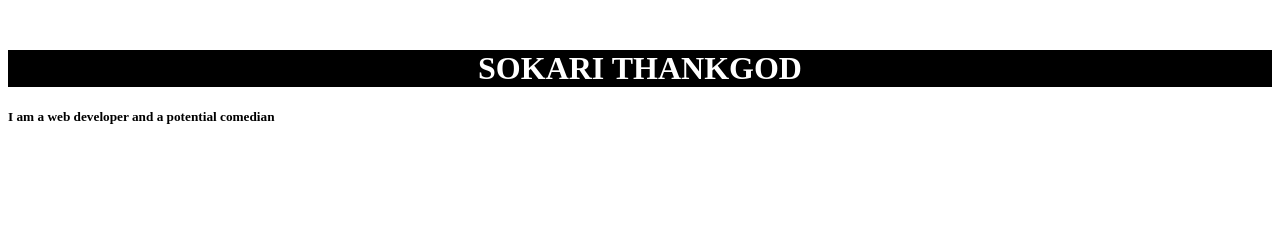
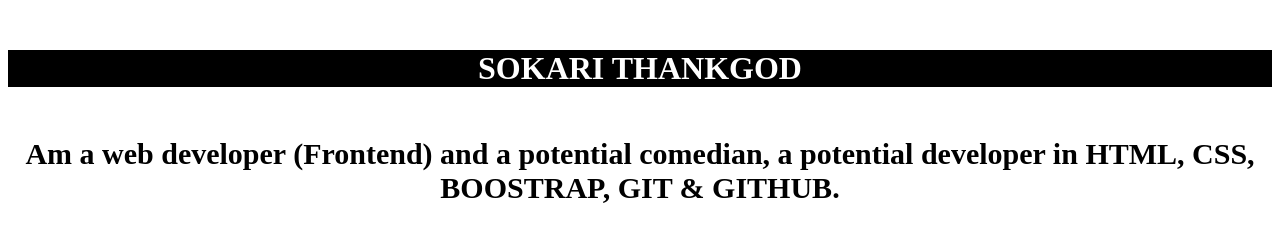
Before and after one commit to Addresser001/practices, a plain HTML site: page index.html in a window 1280 px wide. Drawn offline with Linux system fonts and the light colour scheme.

Commit message:
New features of index html and css file

```diff
--- a/index.css
+++ b/index.css
@@ -4,3 +4,7 @@ h1{
     margin-top: 50px;
     text-align: center;
 }
+h5{
+    font-size: 30px;
+    text-align: center;
+}
--- a/index.html
+++ b/index.html
@@ -8,6 +8,6 @@
 </head>
 <body>
     <h1>SOKARI THANKGOD</h1>
-    <h5>I am a web developer and a potential comedian</h5>
+    <h5>Am a web developer (Frontend) and a potential comedian, a potential developer in HTML, CSS, BOOSTRAP, GIT & GITHUB.  </h5>
 </body>
 </html>
```
